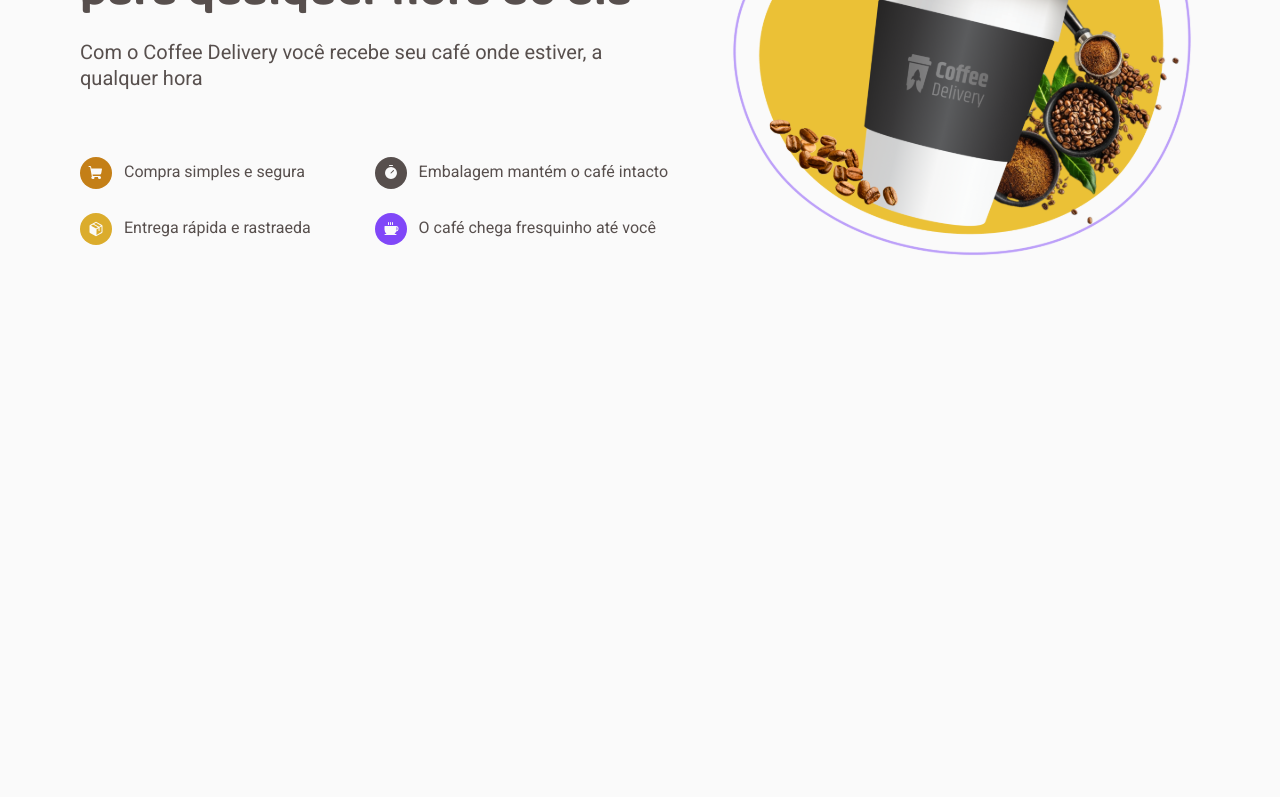
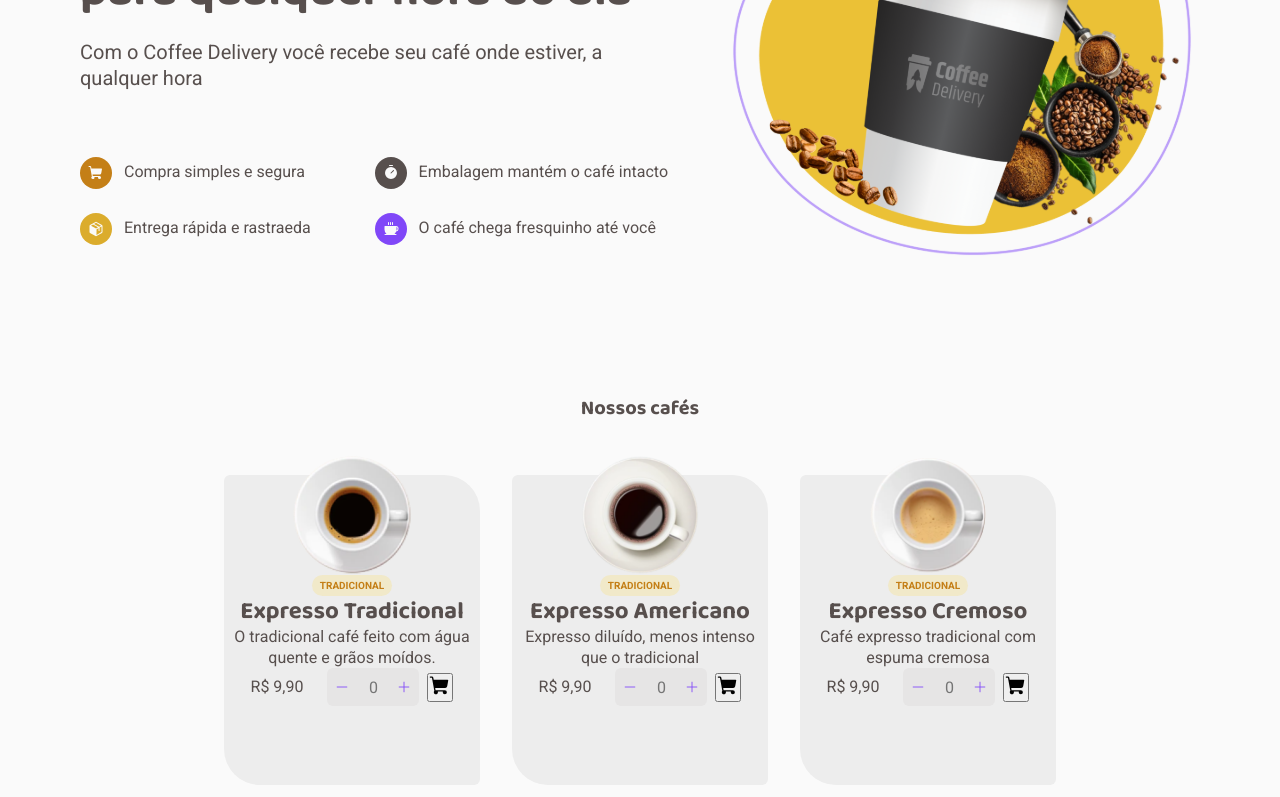
Before and after one commit to Gustavo-NSAbreu/Coffee-Delivery, a React (Vite) app: page / in a window 1280 px wide. Shown: the part 300-1097 px from the top of the page. Before the commit the page ends 800 px from the top, so only its background shows below. Built offline with nearby package versions, Linux system fonts and the light colour scheme.

Commit message:
Coffee card styling

```diff
--- /dev/null
+++ b/Coffee/data.ts
@@ -0,0 +1,125 @@
+export type Tag = 'TRADICIONAL' | 'GELADO' | 'COM LEITE' | 'ESPECIAL' | 'ALCOÓLICO';
+
+interface Coffee {
+  id: string;
+  image: string;
+  name: string;
+  description: string;
+  price: number;
+  tags: Tag[];
+}
+
+export const coffees: Coffee[] = [
+  {
+    id: '97a75125-b17f-5298-aa4b-5d12a308a64d',
+    image: '../src/assets/expressoTradicional.svg',
+    name: 'Expresso Tradicional',
+    description: 'O tradicional café feito com água quente e grãos moídos.',
+    price: 9.90,
+    tags: ['TRADICIONAL'],
+  },
+  {
+    id: '8880d7a2-7e51-5594-9c7b-ca33916bd514',
+    image: '../src/assets/expressoAmericano.svg',
+    name: 'Expresso Americano',
+    description: 'Expresso diluído, menos intenso que o tradicional',
+    price: 9.90,
+    tags: ['TRADICIONAL'],
+  },
+  {
+    id: 'dc9c7a09-7967-5bf0-8444-dd8b1d6b5a4c',
+    image: '../src/assets/expressoCremoso.svg',
+    name: 'Expresso Cremoso',
+    description: 'Café expresso tradicional com espuma cremosa',
+    price: 9.90,
+    tags: ['TRADICIONAL'],
+  },
+  {
+    id: '47af3915-b88b-515a-94fa-8d63bb25f41d',
+    image: '../src/assets/expressoGelado.svg',
+    name: 'Expresso Gelado',
+    description: 'Bebida preparada com café expresso e cubos de gelo',
+    price: 9.90,
+    tags: ['TRADICIONAL', 'GELADO'],
+  },
+  {
+    id: 'a25c973b-0cf5-5f13-8d32-1d78f83c4114',
+    image: '../src/assets/cafeComLeite.svg',
+    name: 'Café com Leite',
+    description: 'Meio a meio de expresso tradicional com leite vaporizado',
+    price: 9.90,
+    tags: ['TRADICIONAL', 'COM LEITE'],
+  },
+  {
+    id: '54fd7b93-a9f6-5380-aa64-da7e1c9769df',
+    image: '../src/assets/latte.svg',
+    name: 'Latte',
+    description: 'Uma dose de café expresso com o dobro de leite e espuma cremosa',
+    price: 9.90,
+    tags: ['TRADICIONAL', 'COM LEITE'],
+  },
+  {
+    id: '4c3858ca-180a-513c-9bd5-d615158a37cf',
+    image: '../src/assets/capuccino.svg',
+    name: 'Capuccino',
+    description: 'Bebida com canela feita de doses iguais de café, leite e espuma',
+    price: 9.90,
+    tags: ['TRADICIONAL', 'COM LEITE'],
+  },
+  {
+    id: 'e612af37-308d-5b14-8005-46c7f3763c4b',
+    image: '../src/assets/macchiato.svg',
+    name: 'Macchiato',
+    description: 'Café expresso misturado com um pouco de leite quente e espuma',
+    price: 9.90,
+    tags: ['TRADICIONAL', 'COM LEITE'],
+  },
+  {
+    id: 'c56b6354-2a2b-5576-bf7b-b1af3c4a84a3',
+    image: '../src/assets/mocaccino.svg',
+    name: 'Mocaccino',
+    description: 'Café expresso com calda de chocolate, pouco leite e espuma',
+    price: 9.90,
+    tags: ['TRADICIONAL', 'COM LEITE'],
+  },
+  {
+    id: '601a2364-ed25-507f-a141-913319603247',
+    image: '../src/assets/chocolateQuente.svg',
+    name: 'Chocolate Quente',
+    description: 'Bebida feita com chocolate dissolvido no leite quente e café',
+    price: 9.90,
+    tags: ['ESPECIAL', 'COM LEITE'],
+  },
+  {
+    id: '461cbe04-cab7-5a29-9d7c-112fb5cdd611',
+    image: '../src/assets/cubano.svg',
+    name: 'Cubano',
+    description: 'Drink gelado de café expresso com rum, creme de leite e hortelã',
+    price: 9.90,
+    tags: ['ESPECIAL', 'ALCOÓLICO', 'GELADO'],
+  },
+  {
+    id: 'f7abfff3-2b2b-53f0-9d19-2c0bf8998851',
+    image: '../src/assets/havaiano.svg',
+    name: 'Havaiano',
+    description: 'Bebida adocicada preparada com café e leite de coco',
+    price: 9.90,
+    tags: ['ESPECIAL'],
+  },
+  {
+    id: '6d2a81fa-6efe-5c51-8863-e04e8ca84c89',
+    image: '../src/assets/arabe.svg',
+    name: 'Árabe',
+    description: 'Bebida preparada com grãos de café árabe e especiarias',
+    price: 9.90,
+    tags: ['ESPECIAL'],
+  },
+  {
+    id: '10c2b2b0-235d-5a27-b653-675513d93040',
+    image: '../src/assets/irlandes.svg',
+    name: 'Irlandês',
+    description: 'Bebida a base de café, uísque irlandês, açúcar e chantilly',
+    price: 9.90,
+    tags: ['ESPECIAL', 'ALCOÓLICO'],
+  },
+]
--- /dev/null
+++ b/src/components/NumberInput/index.tsx
@@ -0,0 +1,24 @@
+import { Minus, Plus } from "phosphor-react";
+import { NumberInputContainer } from "./styles";
+
+export default function NumberInput() {
+
+
+
+  return (
+    <NumberInputContainer>
+      <button>
+        <Minus size={14} />
+      </button>
+      <input
+        type="number"
+        placeholder="0"
+        min={0}
+        max={10}
+      />
+      <button>
+        <Plus size={14} />
+      </button>
+    </NumberInputContainer>
+  );
+}
--- /dev/null
+++ b/src/components/NumberInput/styles.ts
@@ -0,0 +1,42 @@
+import { styled } from "styled-components";
+
+export const NumberInputContainer = styled.div`
+  display: flex;
+  justify-content: center;
+  align-items: center;
+  gap: 0.25rem;
+
+  height: 2.375rem;
+  width: fit-content;
+  padding: 0.5rem;
+
+  border-radius: 0.375rem;
+  background: ${(props) => props.theme["gray-400"]};
+
+
+  button {
+    border: none;
+    display: flex;
+    justify-content: center;
+    align-items: center;
+
+    color: ${(props) => props.theme["purple-500"]};
+    background: ${(props) => props.theme["gray-400"]};
+
+    &:hover {
+      color: ${(props) => props.theme["purple-700"]};
+    }
+  }
+  input {
+    border: none;
+    background: transparent;
+    text-align: center;
+
+    -webkit-appearance: textfield;
+  }
+
+  input::-webkit-outer-spin-button,
+  input::-webkit-inner-spin-button {
+    -webkit-appearance: none;
+  }
+`;
--- /dev/null
+++ b/src/pages/Home/components/CoffeeList/components/Coffee/index.tsx
@@ -0,0 +1,40 @@
+import { ShoppingCart } from "phosphor-react";
+import { Tag } from "../../../../../../../Coffee/data";
+import NumberInput from "../../../../../../components/NumberInput";
+import { CoffeeContainer, TagsContainer } from "./styles";
+
+interface CoffeeProps {
+  image: string;
+  name: string;
+  description: string;
+  price: number;
+  tags: Tag[];
+}
+
+export default function Coffee({ image, name, description, price, tags }: CoffeeProps) {
+
+  const formatedPrice = new Intl.NumberFormat('pt-BR', {
+    style: 'currency',
+    currency: 'BRL'
+  }).format(price);
+
+  return (
+    <CoffeeContainer>
+      <img src={image} />
+      <TagsContainer>
+        {tags.map((tag) => <span key={tag}>{tag}</span>)}
+      </TagsContainer>
+      <h2>{name}</h2>
+      <p>{description}</p>
+      <div>
+        <span>{formatedPrice}</span>
+        <div>
+          <NumberInput />
+          <button>
+            <ShoppingCart weight="fill" size={22} />
+          </button>
+        </div>
+      </div>
+    </CoffeeContainer>
+  );
+}
--- /dev/null
+++ b/src/pages/Home/components/CoffeeList/components/Coffee/styles.ts
@@ -0,0 +1,65 @@
+import { styled } from "styled-components";
+
+export const CoffeeContainer = styled.div`
+
+  display: flex;
+  flex-direction: column;
+  text-align: center;
+  align-items: center;
+
+  width: 16rem;
+  height: 19.375rem;
+  border-radius: 0.375rem 2.25rem;
+
+  background: ${(props) => props.theme["gray-300"]};
+
+  img {
+    display: flex;
+    width: 7.5rem;
+    height: 7.5rem;
+    justify-content: center;
+    align-items: center;
+    flex-shrink: 0;
+    margin-top: calc(0px - 1.25rem)
+  }
+
+  div {
+    display: flex;
+    flex-direction: row;
+    justify-content: center;
+    align-items: center;
+    gap: 1.5rem;
+
+    div {
+      display: flex;
+      gap: 0.5rem;
+    }
+
+  }
+`;
+
+export const TagsContainer = styled.div`
+  display: flex;
+  flex-direction: row;
+  justify-content: center;
+  align-items: center;
+
+  gap: 0.25rem;
+
+  span {
+    padding: 0.25rem 0.5rem;
+    border-radius: 6.25rem;
+
+    font-family: Roboto;
+    font-size: 0.625rem;
+    font-style: normal;
+    font-weight: 700;
+    line-height: 130%;
+    text-transform: uppercase;
+
+    color: ${(props) => props.theme["yellow-700"]};
+    background: ${(props) => props.theme["yellow-300"]};
+
+  }
+
+`;
--- a/src/pages/Home/components/CoffeeList/index.tsx
+++ b/src/pages/Home/components/CoffeeList/index.tsx
@@ -1,7 +1,25 @@
+import {coffees} from "../../../../../Coffee/data";
+import Coffee from "./components/Coffee";
+import { CoffeeGrid, CoffeeListContainer } from "./styles";
+
 export default function CoffeeList() {
   return (
-    <section>
+    <CoffeeListContainer>
       <h1>Nossos cafés</h1>
-    </section>
+      <CoffeeGrid>
+        {coffees
+          .map((coffee) =>
+            <Coffee
+              key={coffee.id}
+              image={coffee.image}
+              name={coffee.name}
+              description={coffee.description}
+              price={coffee.price}
+              tags={coffee.tags}
+            />
+          )
+        }
+      </CoffeeGrid>
+    </CoffeeListContainer>
   );
 }
--- a/src/pages/Home/components/CoffeeList/styles.ts
+++ b/src/pages/Home/components/CoffeeList/styles.ts
@@ -0,0 +1,54 @@
+import { styled } from "styled-components";
+
+export const CoffeeListContainer = styled.section`
+
+
+
+  display: flex;
+  flex-direction: column;
+  align-items: flex-start;
+  padding: 2rem 10rem 0;
+
+  gap: 3.38rem;
+  width: 100%;
+
+  h1 {
+    font-family: Baloo 2;
+    font-size: 1.25rem;
+    font-style: normal;
+    font-weight: 700;
+    line-height: 130%;
+  }
+
+  @media (max-width: 1400px) {
+    align-items: center;
+  }
+`;
+
+
+export const CoffeeGrid = styled.div`
+  display: grid;
+  justify-content: center;
+  align-items: center;
+  grid-template-columns: repeat(4, 1fr);
+  grid-template-rows: auto;
+  column-gap: 2rem;
+  row-gap: 2.5rem;
+
+  @media (max-width: 1400px) {
+
+    grid-template-columns: repeat(3, 1fr);
+
+  }
+
+  @media (max-width: 1130px) {
+
+    grid-template-columns: repeat(2, 1fr);
+
+  }
+  @media (max-width: 930px) {
+
+    grid-template-columns: 1fr;
+
+  }
+`;
--- a/src/pages/Home/components/TItleSection/index.tsx
+++ b/src/pages/Home/components/TItleSection/index.tsx
@@ -6,7 +6,6 @@ import CoffeeCup from "../../../../assets/coffeeCup.svg";
 export default function Title() {
   return (
     <TitleContainer>
-
       <div>
         <TitleSection>
           <h1>Encontre o café perfeito para qualquer hora do dia</h1>
--- a/src/pages/Home/components/TItleSection/styles.ts
+++ b/src/pages/Home/components/TItleSection/styles.ts
@@ -6,7 +6,7 @@ export const TitleContainer = styled.section`
   align-items: center;
   justify-content: center;
   flex-direction: row;
-
+  padding-bottom: 5.87rem;
   gap: 3.5rem;
 
   img {
--- a/src/pages/Home/index.tsx
+++ b/src/pages/Home/index.tsx
@@ -7,6 +7,7 @@ export default function Home() {
 	return (
 		<HomeContainer>
 				<Title />
+				<CoffeeList />
 		</HomeContainer>
 	);
 }
--- a/src/pages/Home/styles.ts
+++ b/src/pages/Home/styles.ts
@@ -3,10 +3,14 @@ import { styled } from "styled-components";
 export const HomeContainer = styled.main`
   display: flex;
   align-items: center;
+
+  padding: 5.87rem 10rem 10rem;
+  flex-direction: column;
+  line-height: 1.3;
+
   justify-content: center;
-  padding: 5.87rem 10rem;
-
-  line-height: 1.3;
+  &:first-child {
+  }
 
 
 `;
--- a/src/styles/global.ts
+++ b/src/styles/global.ts
@@ -9,7 +9,7 @@ export const GlobalStyle = createGlobalStyle`
 
   :focus {
     outline: 0;
-    box-shadow: 0 0 0 2px ${(props) => props.theme['gray-100']};
+    box-shadow: 0 0 0 2px ${(props) => props.theme['yellow-700']};
   }
 
   body {
```
